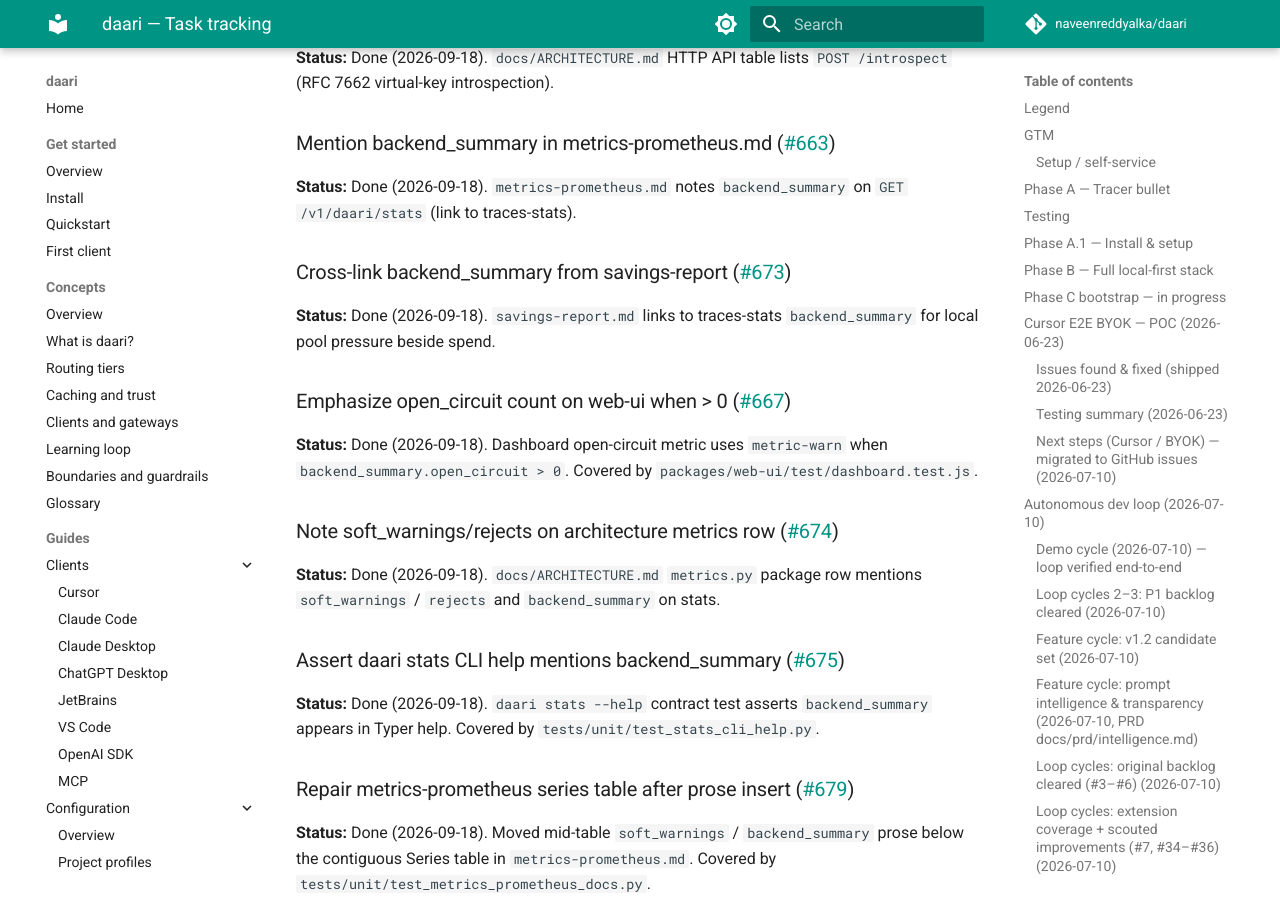
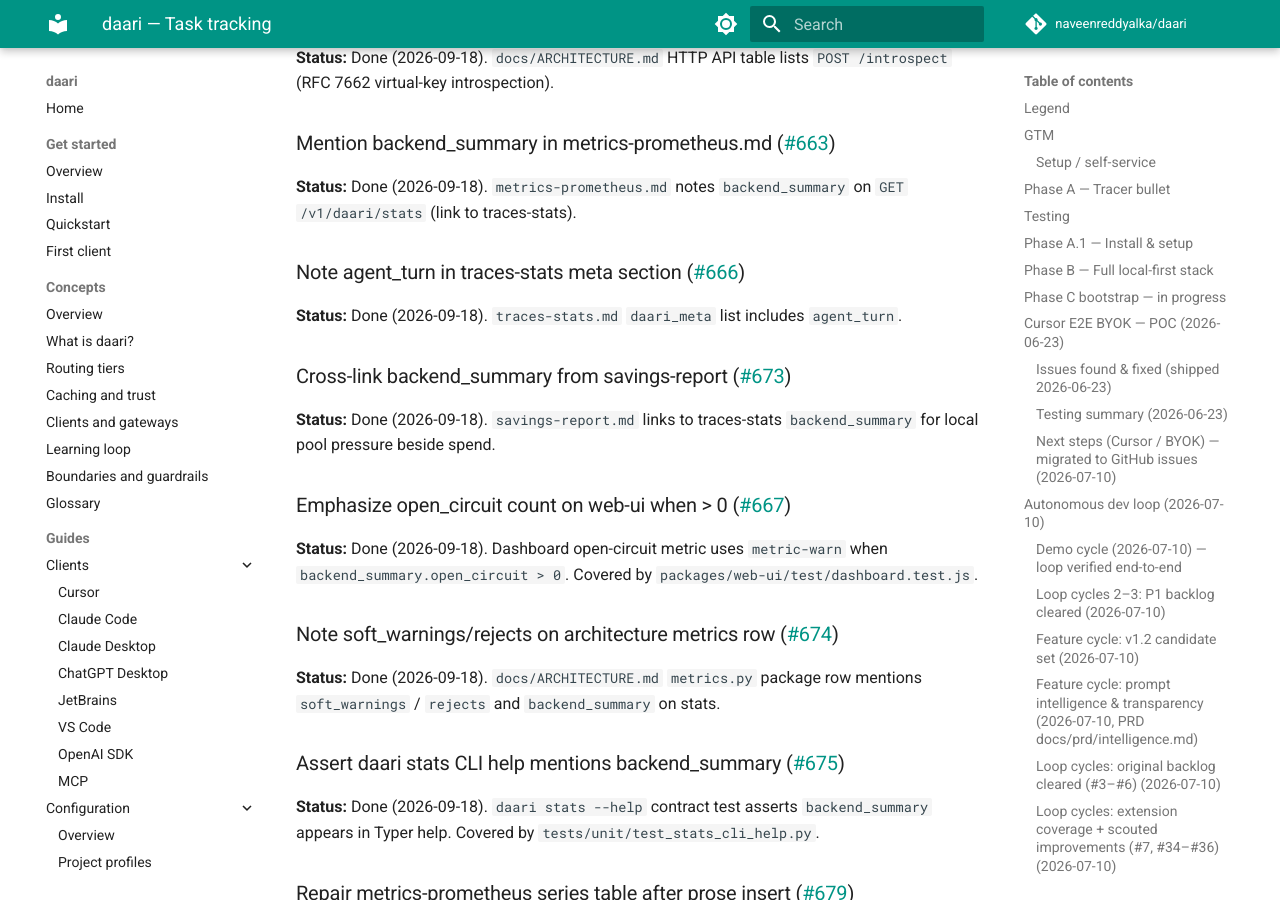
Before and after one commit to naveenreddyalka/daari, an MkDocs documentation site: the page built from docs/TRACKING.md, in a window 1280 px wide and 900 px high, scrolled down 76221 px. Built offline with MkDocs 1.6.1 and Material for MkDocs 9.7.7, drawn with Linux system fonts in a browser that asks for light colours; comment, search, counter and statistics services are not loaded.

Commit message:
docs(developer): note agent_turn in traces-stats meta section (#671)
Closes #666.

Co-authored-by: Cursor <cursoragent@cursor.com>
Co-authored-by: daari-autodev <autodev@users.noreply.github.com>

```diff
--- a/docs/TRACKING.md
+++ b/docs/TRACKING.md
@@ -3134,6 +3134,12 @@ includes `soft_warnings` / `rejects` and `backend_summary`.
 **Status:** Done (2026-09-18). `metrics-prometheus.md` notes
 `backend_summary` on `GET /v1/daari/stats` (link to traces-stats).
 
+### Note agent_turn in traces-stats meta section ([#666](https://github.com/naveenreddyalka/daari/issues/666))
+
+<!-- tracking:#666 -->
+**Status:** Done (2026-09-18). `traces-stats.md` `daari_meta` list includes
+`agent_turn`.
+
 ### Cross-link backend_summary from savings-report ([#673](https://github.com/naveenreddyalka/daari/issues/673))
 
 <!-- tracking:#673 -->
```
Also changed, not shown: docs/developer/guides/observability/traces-stats.md (+1 -1 lines).
